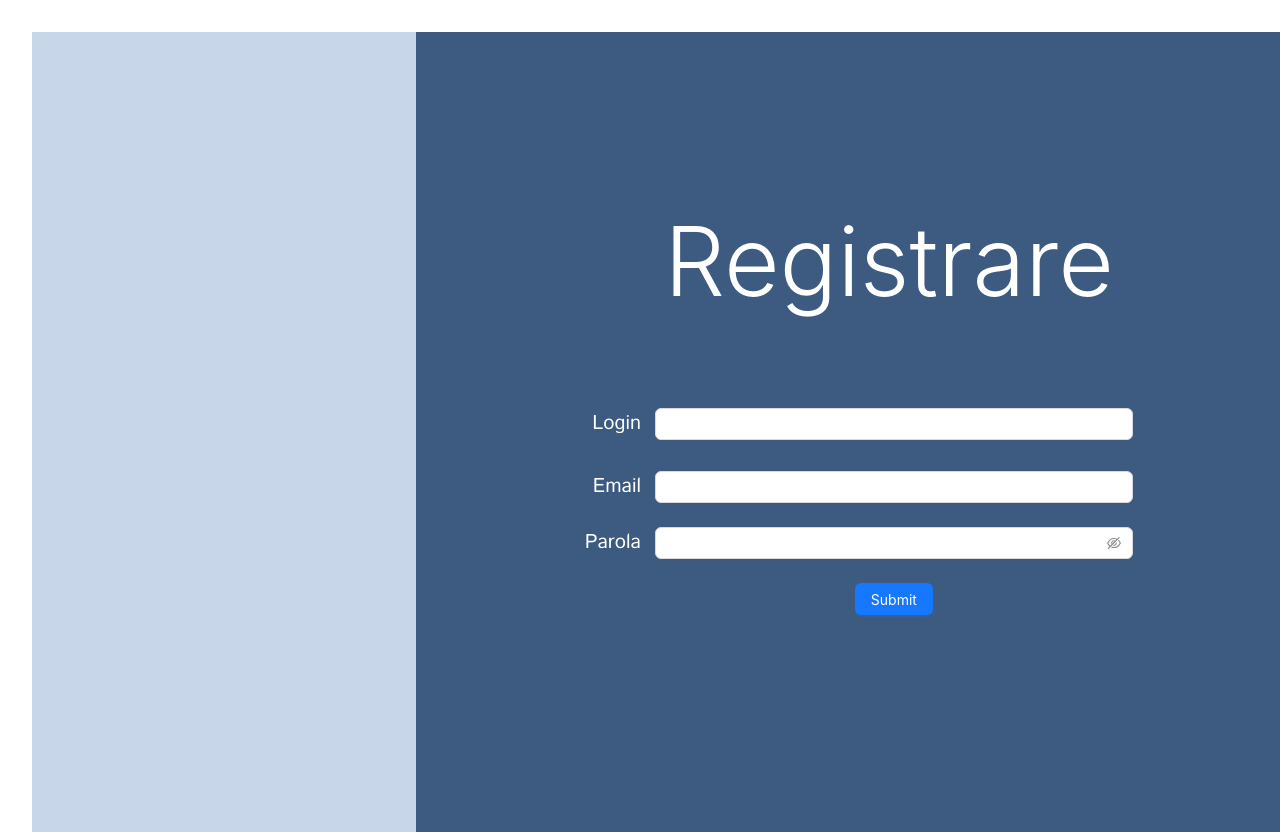
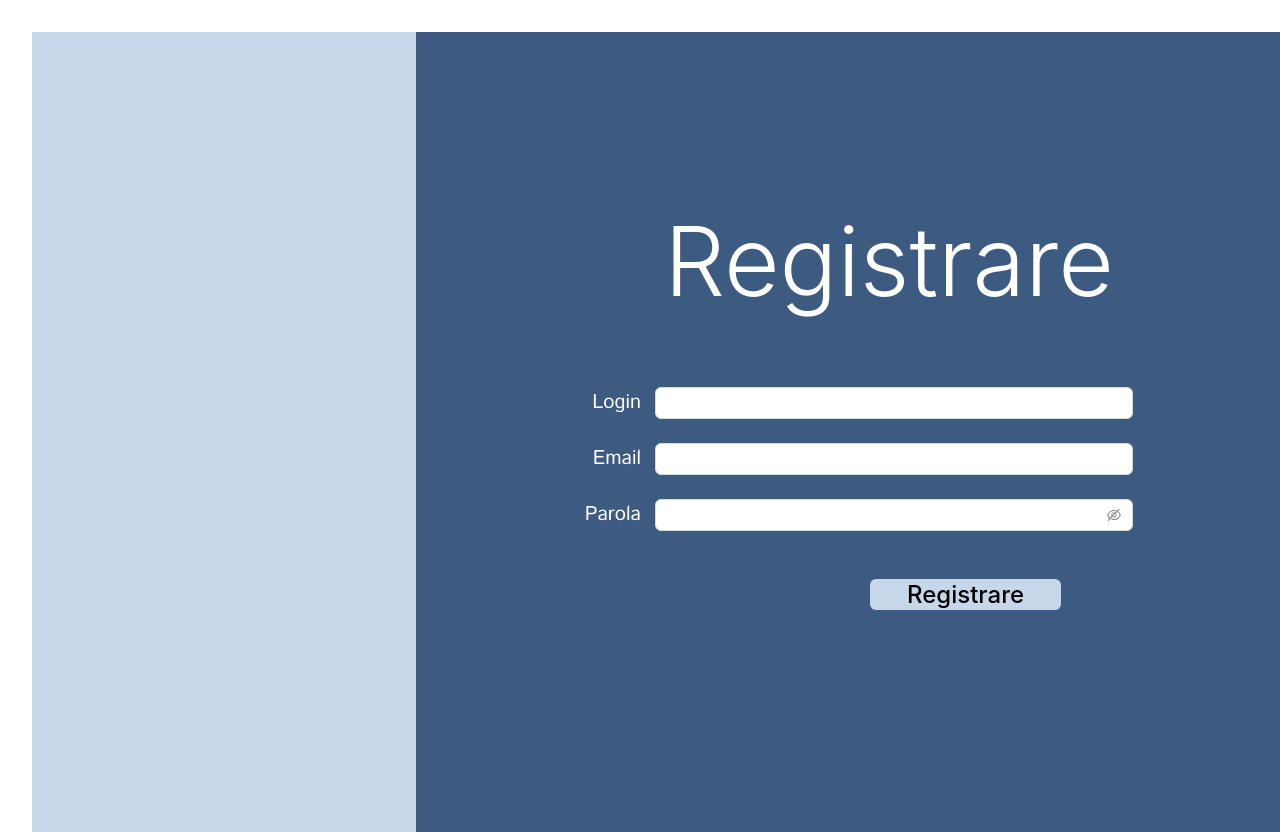
Before and after one commit to mechim/hackathon-newsaggregator-frontend, a React (Vite) app in the folder news-aggregator/: page /sign-up in a window 1280 px wide. Shown: the top 832 px of the page. Built offline with nearby package versions, Linux system fonts and the light colour scheme.

Commit message:
Redesigned registration button

```diff
--- a/news-aggregator/src/components/Navbar.css
+++ b/news-aggregator/src/components/Navbar.css
@@ -3,8 +3,6 @@
     padding: 13px;
     align-items: center;
 }
-
-
 
 .col2{
     display: flex;
--- a/news-aggregator/src/pages/SignUp.css
+++ b/news-aggregator/src/pages/SignUp.css
@@ -31,7 +31,6 @@
 }
 
 .header{
-
     position: static;
     font-weight: 300;
     font-size: 96px;
@@ -40,6 +39,7 @@
 }
 
 .form {
+
     display: flex;
     flex-direction: column;
     margin-right: 20%;
@@ -47,7 +47,19 @@
 }
 
 .input_wraper{
+    margin-top: -2%;
     align-content: center;
 }
 
-.register_button{}
+
+.button-styles {
+    text-align: center;
+    font-size: 24px;
+    margin-left: 30%;
+    margin-top: 5%;
+    width: 40%;
+    height: 60%;
+    background-color: #c8d6ea;
+    color: black;
+    font-weight: 450;
+}
--- a/news-aggregator/src/pages/SignUp.jsx
+++ b/news-aggregator/src/pages/SignUp.jsx
@@ -56,7 +56,7 @@ function SignUp() {
 
                     <div className='input_wraper'>
                         <Form.Item
-                            className='input_name'
+
                             label={<span className='input_name'>Login</span>}
                             name="username"
                             rules={[
@@ -109,8 +109,8 @@ function SignUp() {
                                 span: 16,
                             }}
                         >
-                            <Button type="primary" htmlType="submit" >
-                                Submit
+                            <Button type="primary" htmlType="submit" className="button-styles">
+                               <span style={{}}>Registrare</span>
                             </Button>
                         </Form.Item>
                     </div>
```
